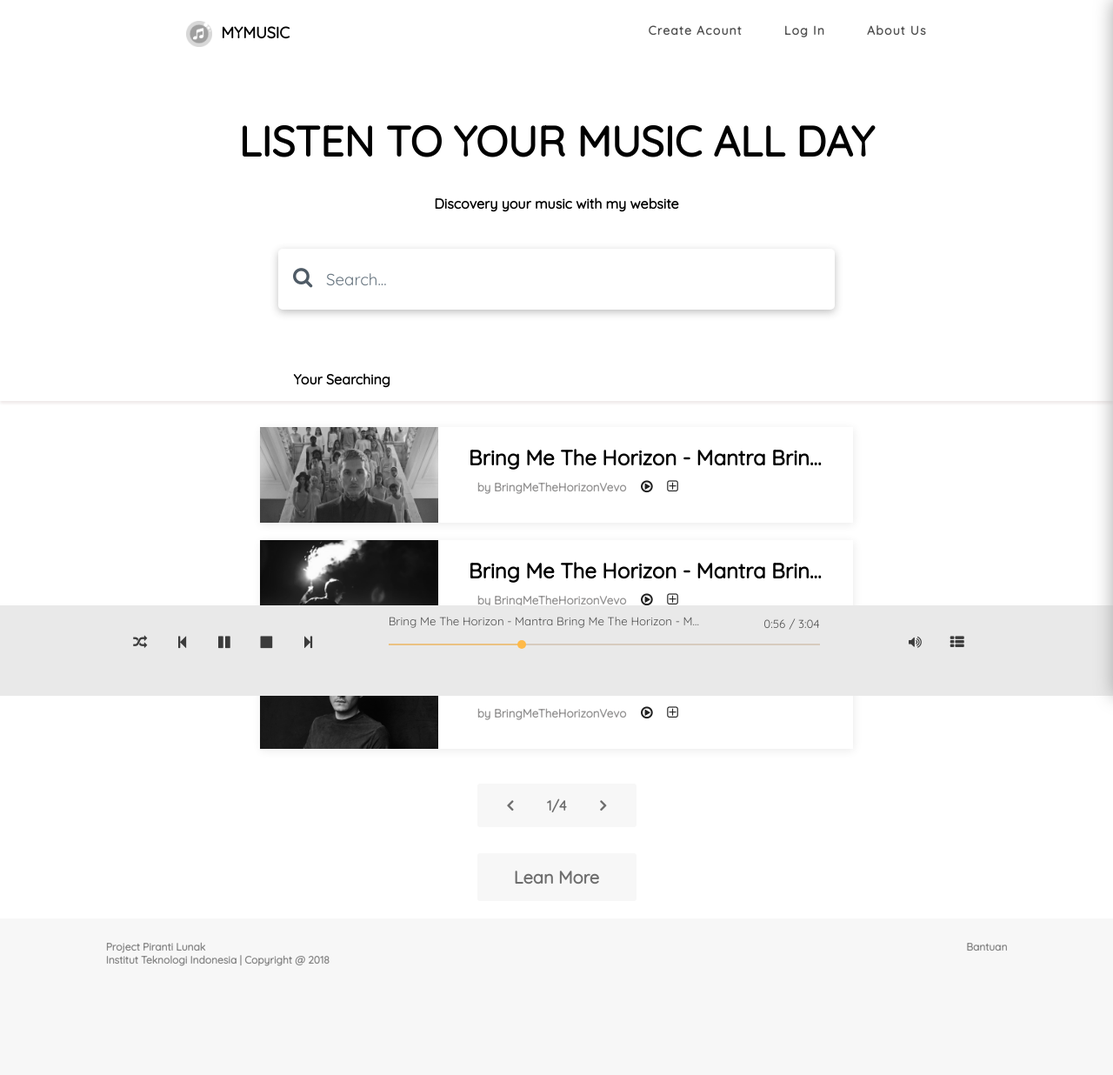
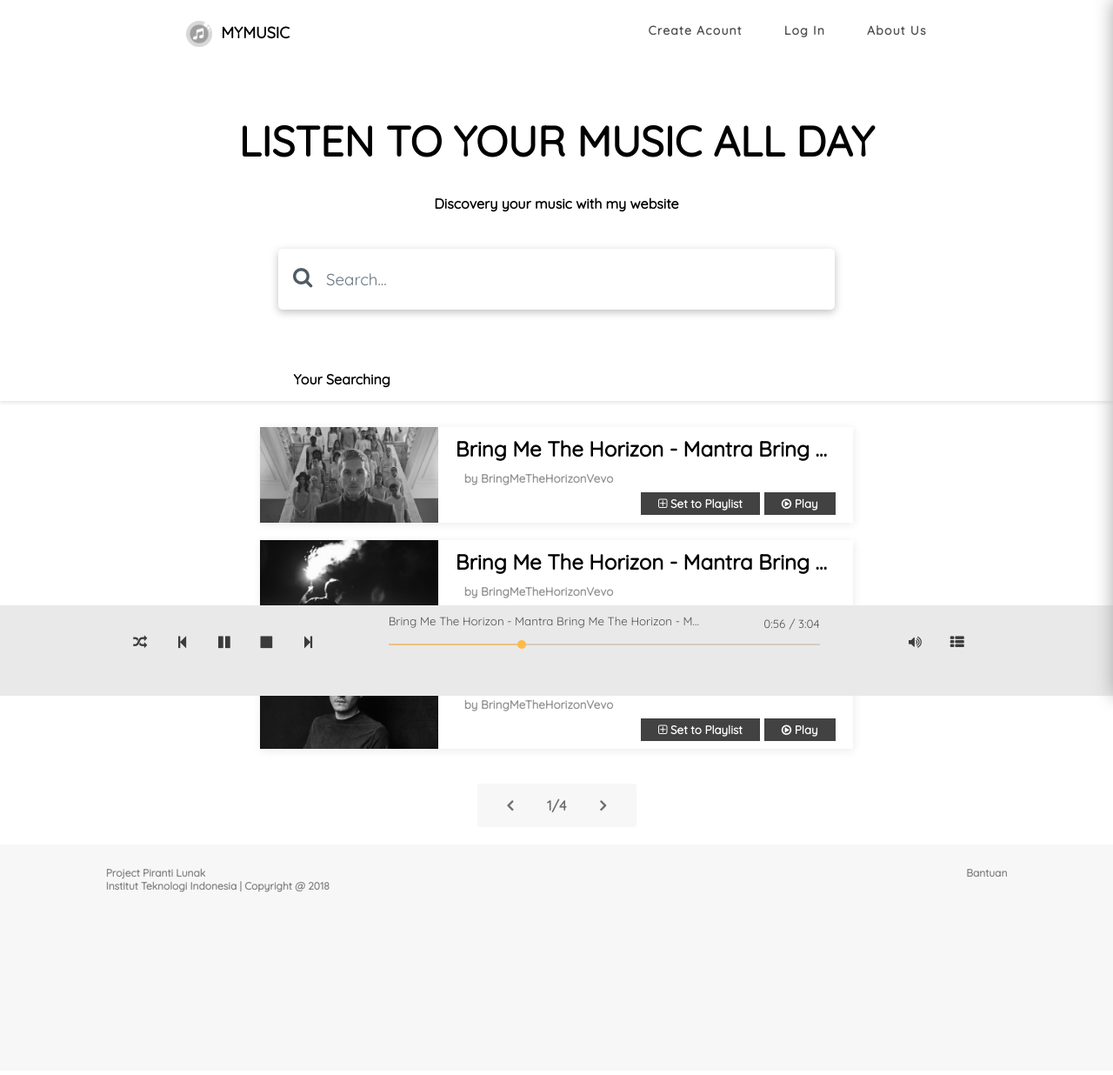
Before and after one commit to candrandiyasa/youtube-music, a PHP site: page /frontend/search-page.html in a window 1280 px wide. Shown: the whole page at 87% size. After the commit the page ends 1026 px from the top, so only its background shows below. Run offline with PHP 8.4, Linux system fonts and the light colour scheme; some libraries are stand-ins or nearby versions.

Commit message:
update responsive

```diff
--- a/frontend/css/style.css
+++ b/frontend/css/style.css
@@ -492,11 +499,12 @@ body {
   overflow: hidden;
   text-overflow: ellipsis;
   white-space: nowrap;
-  padding: 20px;
+  padding: 10px 5px 5px 5px;
   float: left;
   margin: 0px;
   font-weight: bold;
   font-size: 18pt;
+  position: relative;
 }
 
 .content-album-play p small {
@@ -505,37 +513,42 @@ body {
   color: #959494;
 }
 
-.content-album-play p a {
-  font-size: 12pt;
-  padding-left: 10px;
+.phone-list  {
+    display: none;
+}
+
+.md-back a {
   text-decoration: none;
-  color: #202020;
+  color: #fff;
+  font-size: 10pt;
+  padding: 5px 20px;
+  float: right;
+  margin-right: 5px;
+  background-color: rgb(66, 66, 66);
 }
 
 @media screen and (max-width: 864px) {
   .md-back {
-    float: right;
-    position: absolute;
-    display: flex;
-    top: 0;
-    right: 0;
-    bottom: 0;
-    height: 100%;
-    width: 30%;
-    padding: 10px;
-    margin: 0 auto;/*
-    opacity: 0;
-    filter: alpha(opacity=0); For IE8 and earlier */
-    transition: .5s ease;
-    -webkit-transition: .5s ease;
-    -moz-transition: .5s ease;
-    -o-transition: .5s ease;
-    background-color: rgba(251, 251, 251, 0.9);
+    display: none;
   }
-  .content-album-play p a {
-    position: relative;
-    font-size: 3em;
-    float: right;
+  .phone-list {
+    text-align: right;
+    font-size: 10pt;
+    display: block;
+  }
+  .phone-list label {
+    background-color: #959595;
+    padding: 3px 10px;
+    font-weight: 900;
+    color: #fff;
+  }
+  .content-album-play p {
+    font-size: 14pt;
+    padding: 15px 0px 10px 0px;
+  }
+  .content-album-play img {
+    -webkit-filter: grayscale(0%); /* Safari 6.0 - 9.0 */
+    filter: grayscale(0%);
   }
 }
 
@@ -621,7 +634,7 @@ body {
   height: 13vh;
   overflow: hidden;
   background: rgba(233, 233, 233);
-  z-index: 99999;
+  z-index: 9980;
 }
 .player-content-left {
   text-align: center;
--- a/frontend/index.html
+++ b/frontend/index.html
@@ -51,7 +51,7 @@
               <input type="password" placeholder="Your Password" style="float: left;">
               <input type="password" placeholder="Confirmation Password" style="float: right;">
               <input type="email" placeholder="Your Email">
-              <input type="submit" value="Sign Up">
+              <input type="submit" value="Sign Up" onclick="loginOpen()">
             </form>
             <br>
             <div style="text-align: center;">Already have an account? <a onclick="document.getElementById('md-account').style.display='none'; document.getElementById('md-account-login').style.display='block'">Log In</a></div>
--- a/frontend/search-page.html
+++ b/frontend/search-page.html
@@ -126,38 +126,64 @@
         <div class="col-sm-8">
 
           <!-- section 1 -->
+
           <div class="row justify-content-center">
             <div class="col-md-10">
               <div class="content-album-play">
-                <img src="img/sample_cover/none.jpg">
+                <img src="img/sample_cover/none.jpg" onclick="location.href='Candra';">
                 <div class="row">
                   <div class="col-md-12">
-                    <p>
+                    <div class="row">
+                      <div class="col-md-12">
+                        <p onclick="location.href='Candra';">
                           Bring Me The Horizon - Mantra Bring Me The Horizon - Mantra<br>
                           <small>by BringMeTheHorizonVevo</small>
+                        </p>
                         <b class="md-back">
-                        <a href="#" title="Play this video music"><i class="fa">&#xf01d;</i></a>
-                        <a href="#" title="Set this music to my playlist"><i class="fa">&#xf196;</i></a>
+                          <a href="#" title="Play this video music"><i class="fa">&#xf01d;</i> Play</a>
+                          <a href="#" title="Set this music to my playlist"><i class="fa">&#xf196;</i> Set to Playlist</a>
                         </b>
-                    </p>
+                      </div>
+                    </div>
+                    <div class="phone-list">
+                      <div class="row" onclick="location.href='list';">
+                        <div class="col-md-12">
+                          <label title="Set this music to my playlist">Set to MyPlaylist</label>
                         </div>
                       </div>
                     </div>
                   </div>
                 </div>
+              </div>
+            </div>
+          </div>
+
           <!-- section 2 -->
           <div class="row justify-content-center">
             <div class="col-md-10">
               <div class="content-album-play">
-                <img src="img/sample_cover/none2.jpg">
+                <img src="img/sample_cover/none2.jpg" onclick="location.href='Candra';">
                 <div class="row">
                   <div class="col-md-12">
-                    <p>
+                    <div class="row">
+                      <div class="col-md-12">
+                        <p onclick="location.href='Candra';">
                           Bring Me The Horizon - Mantra Bring Me The Horizon - Mantra<br>
                           <small>by BringMeTheHorizonVevo</small>
-                      <a href="#" title="Play this video music"><i class="fa">&#xf01d;</i></a>
-                      <a href="#" title="Set this music to my playlist"><i class="fa">&#xf196;</i></a>
                         </p>
+                        <b class="md-back">
+                          <a href="#" title="Play this video music"><i class="fa">&#xf01d;</i> Play</a>
+                          <a href="#" title="Set this music to my playlist"><i class="fa">&#xf196;</i> Set to Playlist</a>
+                        </b>
+                      </div>
+                    </div>
+                    <div class="phone-list">
+                      <div class="row" onclick="location.href='list';">
+                        <div class="col-md-12">
+                          <label title="Set this music to my playlist">Set to MyPlaylist</label>
+                        </div>
+                      </div>
+                    </div>
                   </div>
                 </div>
               </div>
@@ -167,15 +193,28 @@
           <div class="row justify-content-center">
             <div class="col-md-10">
               <div class="content-album-play">
-                <img src="img/sample_cover/none3.jpg">
+                <img src="img/sample_cover/none3.jpg" onclick="location.href='Candra';">
                 <div class="row">
                   <div class="col-md-12">
-                    <p>
+                    <div class="row">
+                      <div class="col-md-12">
+                        <p onclick="location.href='Candra';">
                           Bring Me The Horizon - Mantra Bring Me The Horizon - Mantra<br>
                           <small>by BringMeTheHorizonVevo</small>
-                      <a href="#" title="Play this video music"><i class="fa">&#xf01d;</i></a>
-                      <a href="#" title="Set this music to my playlist"><i class="fa">&#xf196;</i></a>
                         </p>
+                        <b class="md-back">
+                          <a href="#" title="Play this video music"><i class="fa">&#xf01d;</i> Play</a>
+                          <a href="#" title="Set this music to my playlist"><i class="fa">&#xf196;</i> Set to Playlist</a>
+                        </b>
+                      </div>
+                    </div>
+                    <div class="phone-list">
+                      <div class="row" onclick="location.href='list';">
+                        <div class="col-md-12">
+                          <label title="Set this music to my playlist">Set to MyPlaylist</label>
+                        </div>
+                      </div>
+                    </div>
                   </div>
                 </div>
               </div>
@@ -196,17 +235,9 @@
         </div>
       </div>
 
-      <!-- ini pagination 1 link -->
-      <div class="row justify-content-center" style="padding-top: 30px">
-        <div class="col-md-6" align="center">
-          <div class="pagination-button">
-            <a href="" title="Next">Lean More</a>
-          </div>
-        </div>
-      </div>
   </div>
 
-  <div class="footer-cus" style="padding-bottom: 100px;">
+  <div class="footer-cus" style="padding-bottom: 180px;">
     <div class="container-fluid">
       <div class="row justify-content-center">
         <div class="col-sm-5">
@@ -347,7 +378,7 @@
           </a>
         </div>
       </div>
-      <div class="col-md-5">
+      <div class="col-lg-5">
         <div class="player-content-time">
             <div class="time">
               <div class="row">
--- a/index.html
+++ b/index.html
@@ -137,10 +137,10 @@
         <div class="player-content-time">
             <div class="time">
               <div class="row">
-                <div class="col-md-6" id="song-title">
-                <!-- current song title deployed here-->
+                <div class="col-md-9">
+                  <small class="title-player" id="song-title"></small><!-- current song title deployed here-->
                 </div>
-                <div class="col-md-6" align="right">
+                <div class="col-md-3" align="right">
                 <small class="current" id="current">0:0</small>
                   <small class="current"> / </small>
                     <small class="duration" id="duration">0:0</small>
```
Also changed, not shown: other parts of frontend/css/style.css (+35 -3 lines), other parts of frontend/search-page.html (+18 -18 lines), frontend/test/searching.html (+1 -1 lines). Lines whose indentation alone changed are shown as unchanged.
